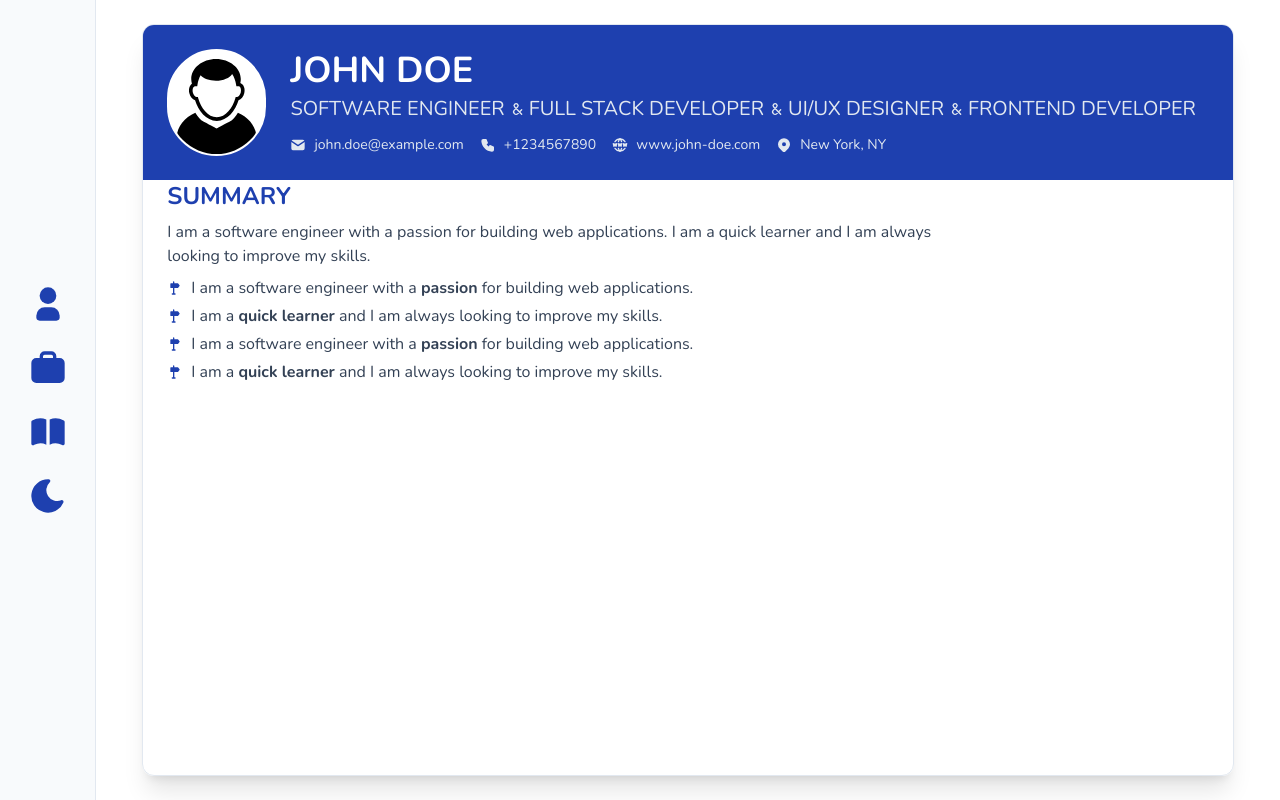
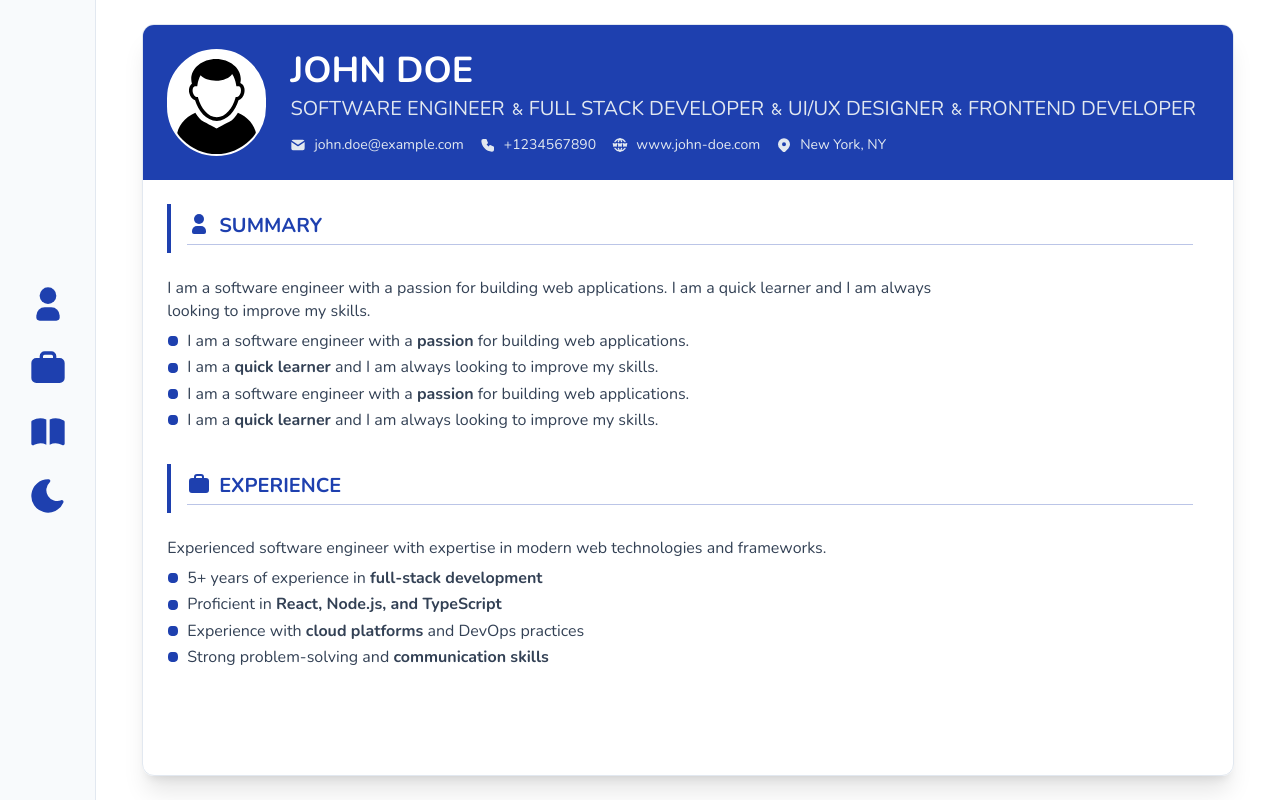
Before and after one commit to MSpiechowicz/svelte-cv, a SvelteKit app: page / in a window 1280 px wide. Built offline with nearby package versions, Linux system fonts and the light colour scheme.

Commit message:
Refactor AppCVSections and AppCVSectionItems

```diff
--- a/src/app.css
+++ b/src/app.css
@@ -80,7 +80,8 @@
 }
 
 p {
-  max-width: 60ch;
+  max-width: 70ch;
+  line-height: 1.4;
 }
 
 @media (min-width: 1024px) {
--- a/src/lib/components/AppCV.svelte
+++ b/src/lib/components/AppCV.svelte
@@ -1,11 +1,11 @@
 <script lang="ts">
 	import AppCVHeader from './AppCVHeader.svelte';
-	import AppCVSummary from './AppCVSummary.svelte';
+	import AppCVSections from './AppCVSections.svelte';
 </script>
 
 <div
 	class="flex flex-col shadow-xl md:rounded-xl mx-auto my-6 border border-border min-w-full md:min-w-fit max-w-6xl overflow-hidden"
 >
 	<AppCVHeader />
-	<AppCVSummary />
+	<AppCVSections />
 </div>
--- /dev/null
+++ b/src/lib/components/AppCVSectionIcon.svelte
@@ -0,0 +1,20 @@
+<script lang="ts">
+	let { icon, additionalClass = '', size = 24 } = $props();
+
+  // eslint-disable-next-line @typescript-eslint/no-explicit-any
+	let IconComponent: any = $state(null);
+
+	$effect(() => {
+		if (icon) {
+			import('@tabler/icons-svelte').then((module) => {
+				IconComponent = module[icon as keyof typeof module];
+			}).catch(() => {
+				console.warn(`Icon ${icon} not found in @tabler/icons-svelte`);
+			});
+		}
+	});
+</script>
+
+{#if IconComponent}
+	<IconComponent size={size} class="text-accent {additionalClass}" />
+{/if}
--- /dev/null
+++ b/src/lib/components/AppCVSectionItems.svelte
@@ -0,0 +1,22 @@
+<script lang="ts">
+  let { items } = $props();
+  import AppCVSectionIcon from './AppCVSectionIcon.svelte';
+</script>
+
+{#if items && items.length > 0}
+  {#each items as item, index (index)}
+    {#if item.list}
+			<ul class="list-disc list-inside flex flex-col gap-2 sm:gap-1">
+				{#each item.list as entry, listIndex (listIndex)}
+					<li class="text-text-secondary flex flex-row gap-2 items-center">
+						<AppCVSectionIcon icon={item.listIcon} additionalClass="" size={12} />
+						<p class="break-words">
+							<!-- eslint-disable-next-line svelte/no-at-html-tags -->
+							{@html entry}
+						</p>
+					</li>
+				{/each}
+			</ul>
+		{/if}
+  {/each}
+{/if}
--- /dev/null
+++ b/src/lib/components/AppCVSectionTitle.svelte
@@ -0,0 +1,15 @@
+<script lang="ts">
+	import AppCVSectionIcon from './AppCVSectionIcon.svelte';
+
+	let { title, icon } = $props();
+</script>
+
+<div class="mt-6 px-4 py-2 border-l-4 border-accent mb-4">
+	<h2 class="text-xl font-bold text-accent flex gap-2 uppercase">
+		{#if icon}
+			<AppCVSectionIcon {icon} />
+		{/if}
+		{title}
+	</h2>
+	<div class="h-px bg-accent/30 mt-1"></div>
+</div>
--- /dev/null
+++ b/src/lib/components/AppCVSections.svelte
@@ -0,0 +1,13 @@
+<script lang="ts">
+	import { sections } from '$lib/cv.json';
+	import AppCVSectionItems from './AppCVSectionItems.svelte';
+	import AppCVSectionTitle from './AppCVSectionTitle.svelte';
+</script>
+
+<div class="flex flex-col gap-2 px-6">
+	{#each sections as section (section.title)}
+		<AppCVSectionTitle title={section.title} icon={section.icon} />
+		<p class="text-text-secondary">{section.description}</p>
+		<AppCVSectionItems items={section.items} />
+	{/each}
+</div>
--- a/src/lib/components/AppCVSummary.svelte
+++ /dev/null
@@ -1,21 +0,0 @@
-<script lang="ts">
-	import { summary } from '$lib/cv.json';
-	import { IconSignRightFilled } from '@tabler/icons-svelte';
-</script>
-
-<div class="flex flex-col gap-2 px-6">
-	<h2 class="text-2xl uppercase font-bold text-accent">{summary.title}</h2>
-	<p class="text-text-secondary">{summary.description}</p>
-	<ul class="list-disc list-inside flex flex-col gap-2 sm:gap-1">
-		{#each summary.items as item, index (index)}
-			<li class="text-text-secondary flex flex-row gap-2 items-center">
-				<IconSignRightFilled class="text-accent sm:hidden" size={32} />
-        <IconSignRightFilled class="text-accent hidden sm:block" size={16} />
-        <p class="break-words">
-        <!-- eslint-disable-next-line svelte/no-at-html-tags -->
-				{@html item}
-        </p>
-			</li>
-		{/each}
-	</ul>
-</div>
--- a/src/lib/cv.json
+++ b/src/lib/cv.json
@@ -1,30 +1,52 @@
 {
   "header": {
+    "avatar": "https://www.google.com/avatar.png",
+    "avatarPosition": "left",
+    "email": "john.doe@example.com",
+    "gender": "male",
+    "location": "New York, NY",
     "name": "John Doe",
-    "title": ["Software Engineer", "Full Stack Developer", "UI/UX Designer", "Frontend Developer"],
-    "email": "john.doe@example.com",
     "phone": "+1234567890",
-    "website": "www.john-doe.com",
-    "location": "New York, NY",
-    "gender": "male",
-    "avatar": "https://www.google.com/avatar.png",
-    "avatarPosition": "left"
+    "title": [
+      "Software Engineer",
+      "Full Stack Developer",
+      "UI/UX Designer",
+      "Frontend Developer"
+    ],
+    "website": "www.john-doe.com"
   },
-  "summary": {
-    "title": "Summary",
+  "sections": [
+    {
       "description": "I am a software engineer with a passion for building web applications. I am a quick learner and I am always looking to improve my skills.",
+      "icon": "IconUserFilled",
       "items": [
+        {
+          "list": [
             "I am a software engineer with a <b>passion</b> for building web applications.",
             "I am a <b>quick learner</b> and I am always looking to improve my skills.",
             "I am a software engineer with a <b>passion</b> for building web applications.",
             "I am a <b>quick learner</b> and I am always looking to improve my skills."
-    ]
+          ],
+          "listIcon": "IconSquareRoundedFilled"
+        }
+      ],
+      "title": "Summary"
     },
-  "experience": [
     {
-      "company": "Google",
-      "title": "Software Engineer",
-      "description": "Developed and maintained web applications using React and Node.js."
+      "description": "Experienced software engineer with expertise in modern web technologies and frameworks.",
+      "icon": "IconBriefcase2Filled",
+      "items": [
+        {
+          "list": [
+            "5+ years of experience in <b>full-stack development</b>",
+            "Proficient in <b>React, Node.js, and TypeScript</b>",
+            "Experience with <b>cloud platforms</b> and DevOps practices",
+            "Strong problem-solving and <b>communication skills</b>"
+          ],
+          "listIcon": "IconSquareRoundedFilled"
+        }
+      ],
+      "title": "Experience"
     }
   ]
 }
```
Lines whose indentation alone changed are shown as unchanged.
